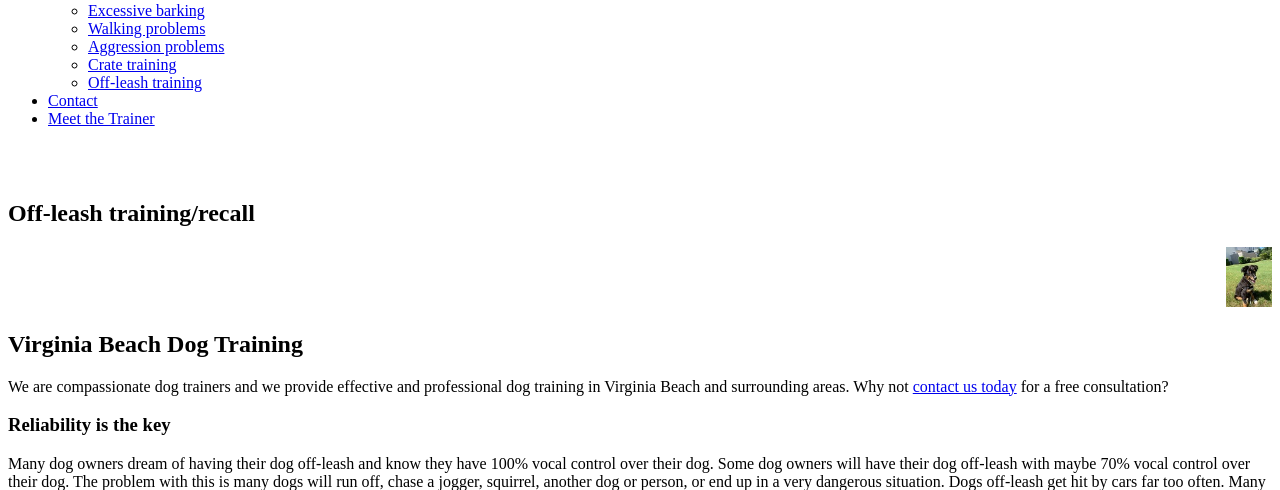
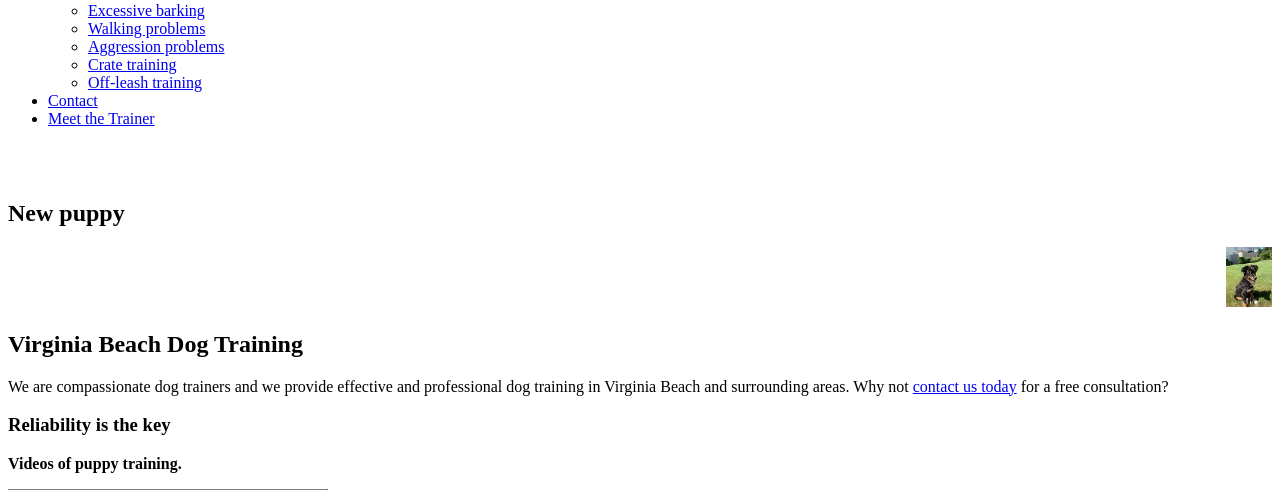
Before and after one commit to iwright4317/KisK-9, a PHP site: page /xml/new_puppy.php in a window 1280 px wide. Shown: the part 578-1068 px from the top of the page. Run offline with PHP 8.4, Linux system fonts and the light colour scheme; some libraries are stand-ins or nearby versions.

Commit message:
new puppy page 2

```diff
--- a/new_puppy.php
+++ b/new_puppy.php
@@ -7,8 +7,8 @@
    <!--- Basic Page Needs
    ================================================== -->
    <meta charset="utf-8">
-	<title>Ki's K-9 Dog Training | Off-leash training</title>
-	<meta name="description" content="Virginia Beach Dog Training. Balanced training; Tips to improve off-leash training">
+	<title>Ki's K-9 Dog Training | New puppy</title>
+	<meta name="description" content="Virginia Beach Dog Training. Balanced training; Tips for new puppy training">
 	<meta name="author" content="Ki's K-9">
 
    <!-- Mobile Specific Metas
@@ -47,7 +47,7 @@
       <div class="row" >
 
 		<div class="ten columns align-left" style="text-align: left; vertical-align:bottom; color:black; ">
-			<br><h2>Off-leash training/recall</h2>
+			<br><h2>New puppy</h2>
 		</div>
 		<div class="two columns"  style="text-align: right">
 			<img alt="logo Ki's K-9" src="IMG_22221100.jpg" height="60" >
@@ -66,34 +66,10 @@ We are compassionate dog trainers and we provide effective and professional dog
 Why not <a href="contact.php">contact us today</a> for a free consultation?
 <h3>Reliability is the key</h3>
 <p>
-Many dog owners dream of having their dog off-leash and know they have 100% vocal control over their dog. Some dog owners will have their dog off-leash with maybe 70% vocal control over their dog. The problem with this is many dogs will run off, chase a jogger, squirrel, another dog or person, or end up in a very dangerous situation. Dogs off-leash get hit by cars far too often. Many dogs will stay by their owner, but when a distraction presents itself, the dog will take off. This is extremely common and a justified fear among many dog owners. Another fear among dog owners is their dog will take off and not come back. These are all rational, realistic fears.
-</p>
-<h3>Tools and techniques</h3>
-<p>
-At Ki’s K-9, we like to use the e-collar and positive reinforcement to teach dogs to behave off-leash, when a dog knows that taking off running away or chasing something leads to a consequence, they are far more likely not to do this behavior. That is when the e-collar comes into play as a very important tool to use in dog training off-leash.
-</p>
-<h3>Rewards are the important</h3>
-<p>
-We always start with a long line and use a very high-quality reward when the dog comes when called.
-It is extremely important that you never ever call your dog to punish them, this can completely ruin their recall and off-leash progress. We always want our dog to correlate coming back to us as a great reward and whatever that is distracting them is far less important than their owner.
-</p>
-<h3>Off-leash is rewarding</h3>
-<p>
-When we are able to teach your dog to walk off-leash, many outings become much more enjoyable for your dog and for you. Dogs can get much more exercise when they are able to go off-leash, thus creating a calmer dog inside the house as well. The benefits of having a dog off-leash and know you can trust them are endless. You can go to beaches, hikes, lakes, play fetch in large fields, and just walk around without worrying your dog will run off or get hit by a car.
-</p>
-<h3>Off-leash does not mean off-manners</h3>
-<p>
-It is extremely important to teach the dog that just because they are off-leash does not mean they can do whatever they want. Sometimes, dogs off-leash like to greet people and dogs who are not dog-friendly. This can end up with an injured dog by mace or other weapon or a dog attack. Once a dog has been attacked there is a much larger problem at hand where we must work on their fearfulness as well as off-leash.
-</p>
-<h3>Training is very important</h3>
-<p>
-It is important that we teach dogs off-leash the correct way and that their recall is extremely reliable
-and we follow leash laws. Dogs off-leash are fun but can get into trouble, if you would like to start
-teaching your dog how to appropriately and correctly behave when off-leash, please contact us or email us
-at kisk9training@outlook.com or fill out our contact us form
+
 </p>
 <p>
-<b>Videos of off-leash training. </b><br>
+<b>Videos of puppy training. </b><br>
 <table border="1"><tr><td><br>
 <iframe  height="440" src="https://www.instagram.com/p/CIRaBEVHLrP/embed" frameborder="0"></iframe>
 </td><td>&nbsp;
--- a/other_providers.php
+++ b/other_providers.php
@@ -64,7 +64,7 @@
 
    <div class="row" >
    		<div class="twelve columns">
-			<h2>Pet care - Midlothian and Virginia Beach, VA</h2>
+			<h2>Pet care - Midlothian, and Virginia Beach, VA</h2>
     <h3><a href="https://www.pawsandclawsva.com/" target=_blank>Paws & Claws Pet Services</a></h3>
     Paws & Claws Pet Services provides IN HOME care for your pet. Whether it's a daily
     visit for a walk and play time or a weekly vacation
```
Also changed, not shown: sitemap.xml (line endings or trailing spaces).
